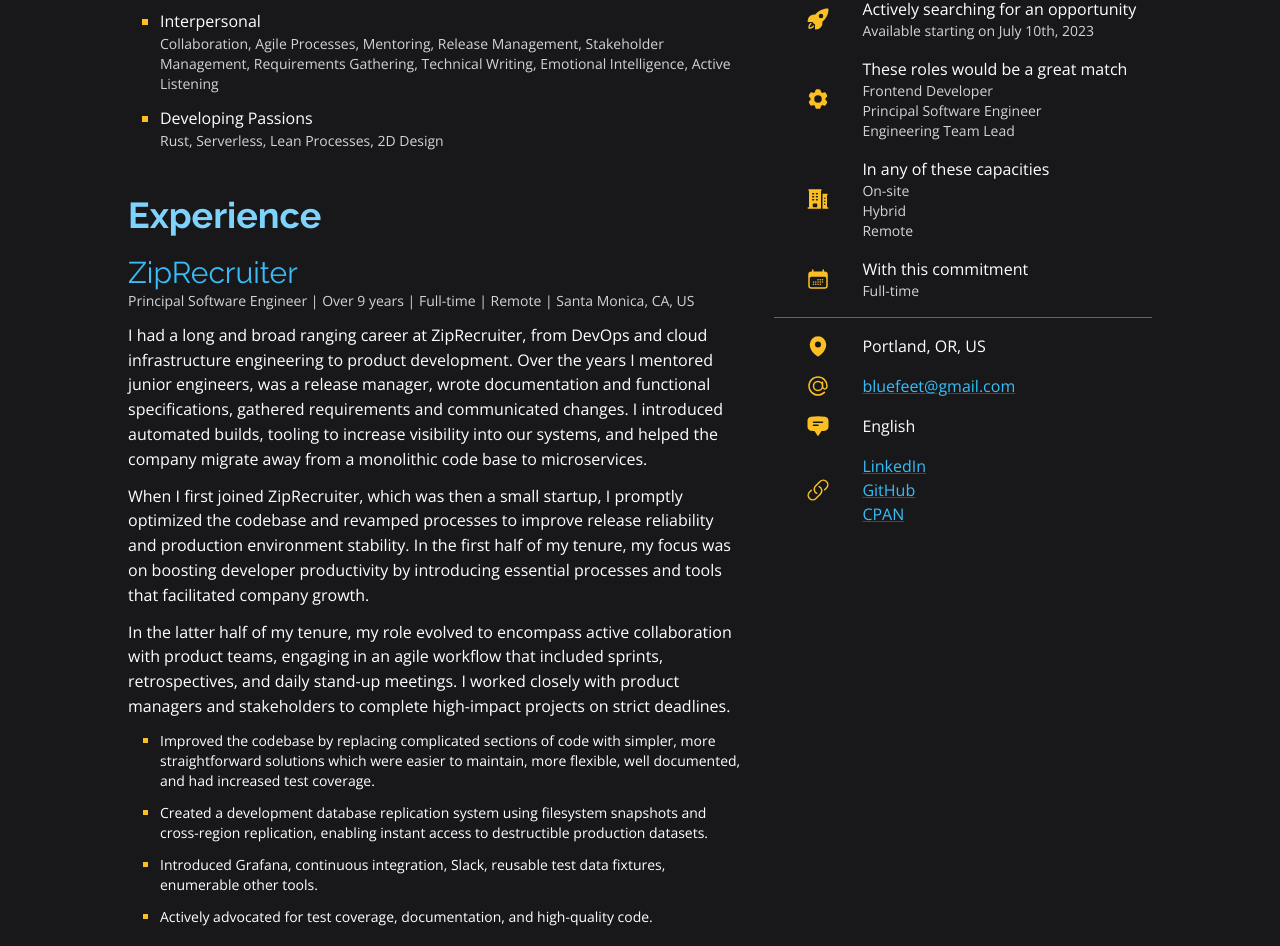
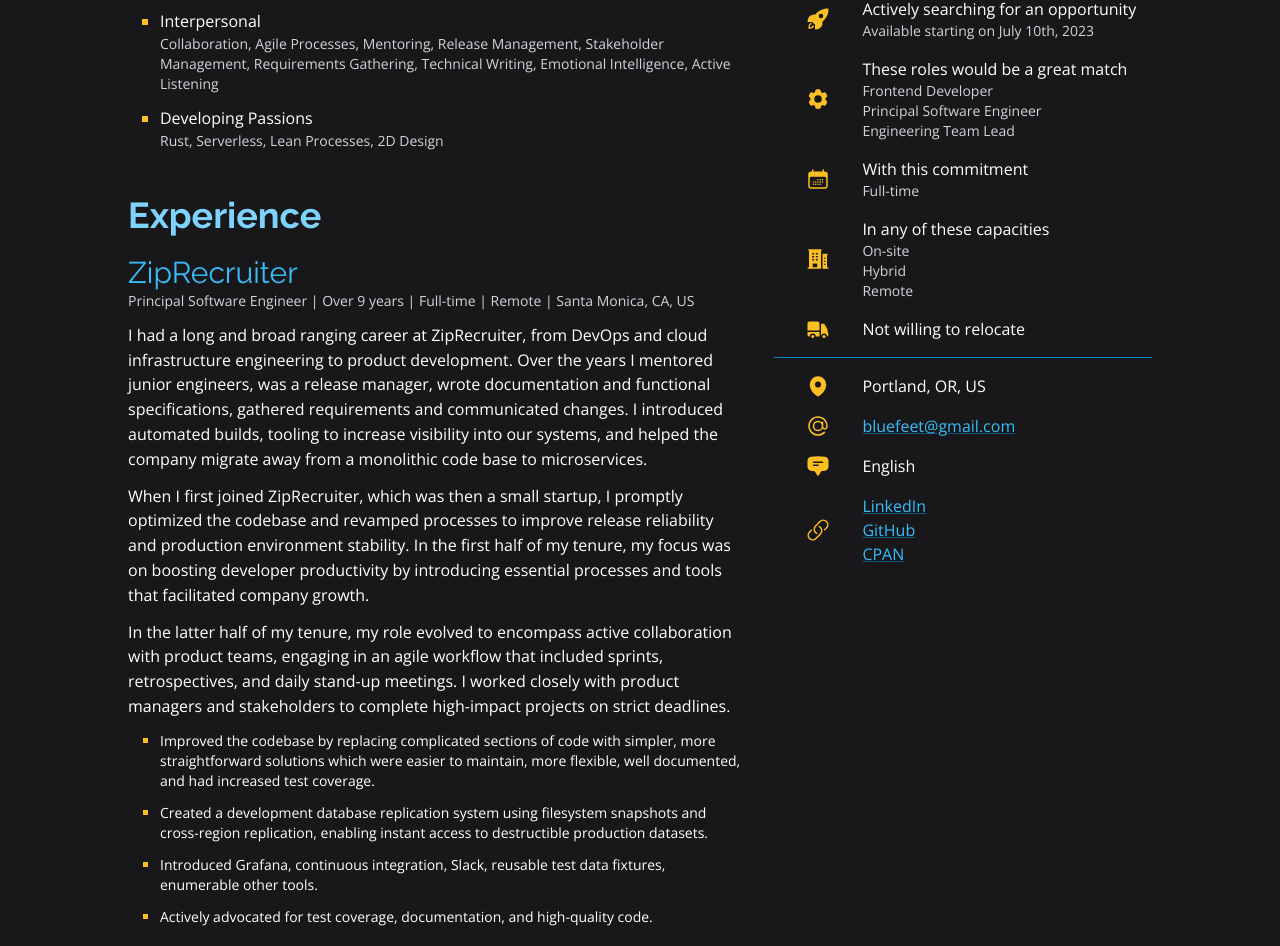
Before and after one commit to bluefeet/bluefeet.dev, a Next.js app: page / in a window 1280 px wide. Shown: the part 1138-2084 px from the top of the page. Built offline with nearby package versions, Linux system fonts and the light colour scheme.

Commit message:
feat(resume): add relocation preference

```diff
--- a/app/ObjectiveSection.tsx
+++ b/app/ObjectiveSection.tsx
@@ -13,6 +13,7 @@
   CalendarDaysIcon,
   Cog6ToothIcon,
   RocketLaunchIcon,
+  TruckIcon,
 } from '@heroicons/react/24/solid'
 
 const StartDate = () => {
@@ -91,14 +92,28 @@
   </>
 }
 
+const Relocation = () => {
+  if (typeof resume.objective?.willingToRelocate !== 'boolean') return <></>
+
+  return <>
+    <ListItem Icon={TruckIcon}>
+      {resume.objective?.willingToRelocate
+        ? 'Willing to relocate'
+        : 'Not willing to relocate'
+      }
+    </ListItem>
+  </>
+}
+
 const ObjectiveSection = ({ className = '' }: { className?: string }) => {
   return <>
     <section className={className}>
       <List>
         <StartDate />
         <Roles />
+        <EmploymentTypes />
         <WorkModes />
-        <EmploymentTypes />
+        <Relocation />
       </List>
     </section>
   </>
--- a/public/resume.json
+++ b/public/resume.json
@@ -110,6 +110,7 @@
       "Principal Software Engineer",
       "Engineering Team Lead"
     ],
+    "willingToRelocate": false,
     "employmentTypes": [
       "full-time"
     ],
--- a/public/resume.schema.json
+++ b/public/resume.schema.json
@@ -167,6 +167,9 @@
           "description": "Taking extended time to find the best fit.",
           "type": "boolean"
         },
+        "willingToRelocate": {
+          "type": "boolean"
+        },
         "roles": {
           "$ref": "#/$defs/uniqueStrings"
         },
--- a/public/resume.yaml
+++ b/public/resume.yaml
@@ -81,6 +81,7 @@
     - Frontend Developer
     - Principal Software Engineer
     - Engineering Team Lead
+  willingToRelocate: false
   employmentTypes:
     - full-time
   workModes:
--- a/types/Resume.d.ts
+++ b/types/Resume.d.ts
@@ -63,6 +63,7 @@
    * Taking extended time to find the best fit.
    */
   isCasual?: boolean;
+  willingToRelocate?: boolean;
   roles?: UniqueStrings;
   workModes?: WorkMode[];
   employmentTypes?: EmploymentType[];
```
